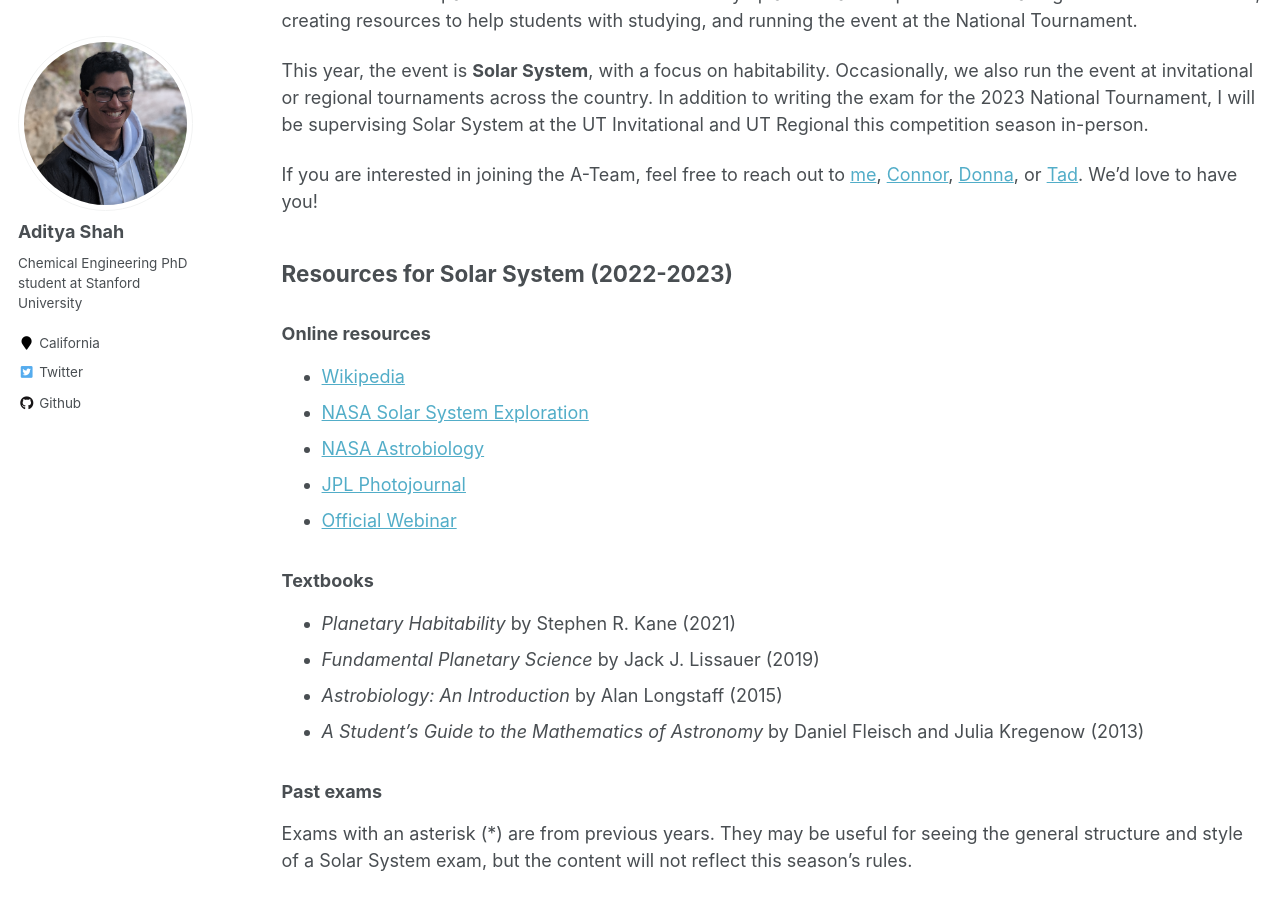
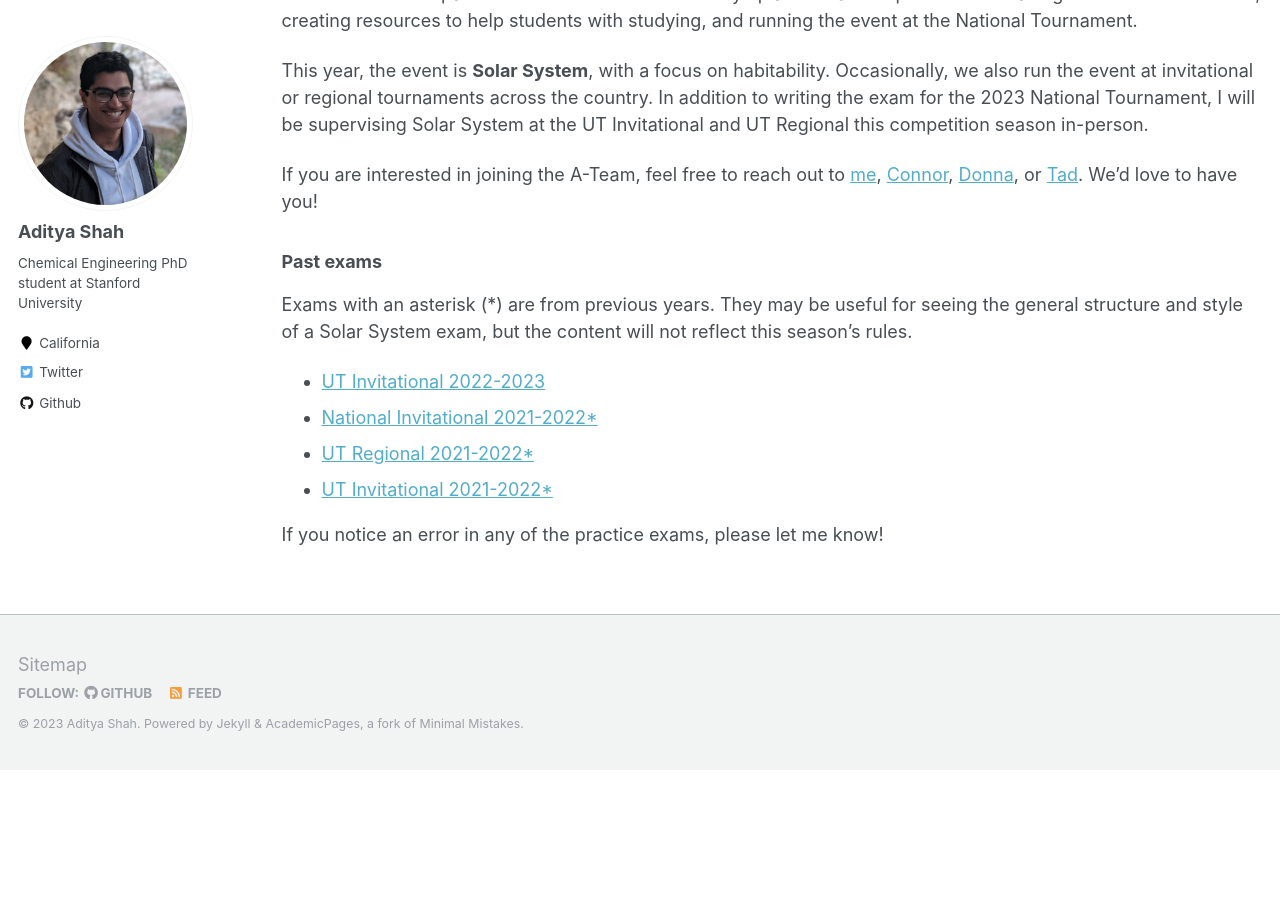
Before and after one commit to Adi1008/adi1008.github.io, a Jekyll site: the page built from _pages/scioly.md, in a window 1280 px wide and 900 px high, scrolled down 343 px. Built offline with Jekyll 4.4.1, drawn with Linux system fonts in a browser that asks for light colours; after the commit the page ends 1113 px from its top, so only the background shows below that.

Commit message:
experimenting with scioly page

```diff
--- a/_pages/scioly.md
+++ b/_pages/scioly.md
@@ -13,22 +13,11 @@ This year, the event is **Solar System**, with a focus on habitability. Occasion
 
 If you are interested in joining the A-Team, feel free to reach out to [me](mailto:adityashah108@gmail.com), [Connor](mailto:cwtodd@umich.edu), [Donna](mailto:dlyoung.nso@gmail.com), or [Tad](mailto:tkomacek@umd.edu). We'd love to have you!
 
-## Resources for Solar System (2022-2023)
+{% include base_path %}
 
-### Online resources
-
-- [Wikipedia](https://www.wikipedia.org/)
-- [NASA Solar System Exploration](https://solarsystem.nasa.gov/)
-- [NASA Astrobiology](https://astrobiology.nasa.gov/)
-- [JPL Photojournal](https://photojournal.jpl.nasa.gov/)
-- [Official Webinar](https://www.youtube.com/watch?v=gfZ46Ae5hkU&list=PLmktQXw5yxsw72gpQ2HWFHJy1SFpptmt3)
-
-### Textbooks
-
-- *Planetary Habitability* by Stephen R. Kane (2021)
-- *Fundamental Planetary Science* by Jack J. Lissauer (2019)
-- *Astrobiology: An Introduction* by Alan Longstaff (2015)
-- *A Student’s Guide to the Mathematics of Astronomy* by Daniel Fleisch and Julia Kregenow (2013)
+{% for post in site.scioly %}
+  {% include archive-single.html %}
+{% endfor %}
 
 ### Past exams
 
```
Also changed, not shown: _scioly/scioly-1-ss.md (added, +23 -0 lines).
